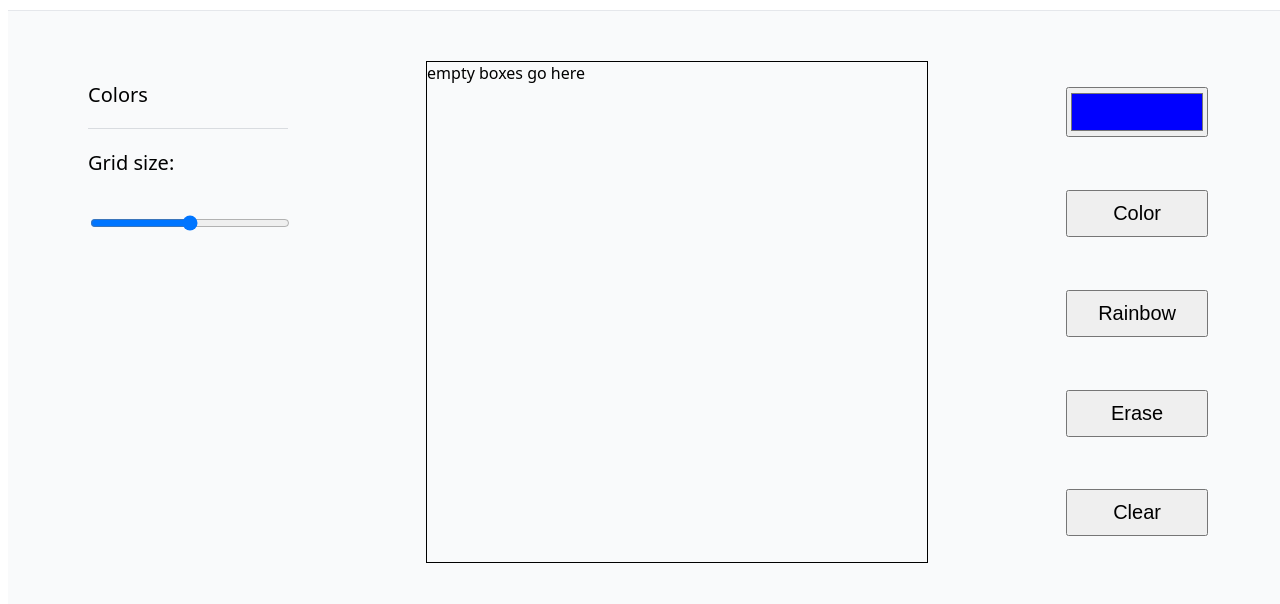
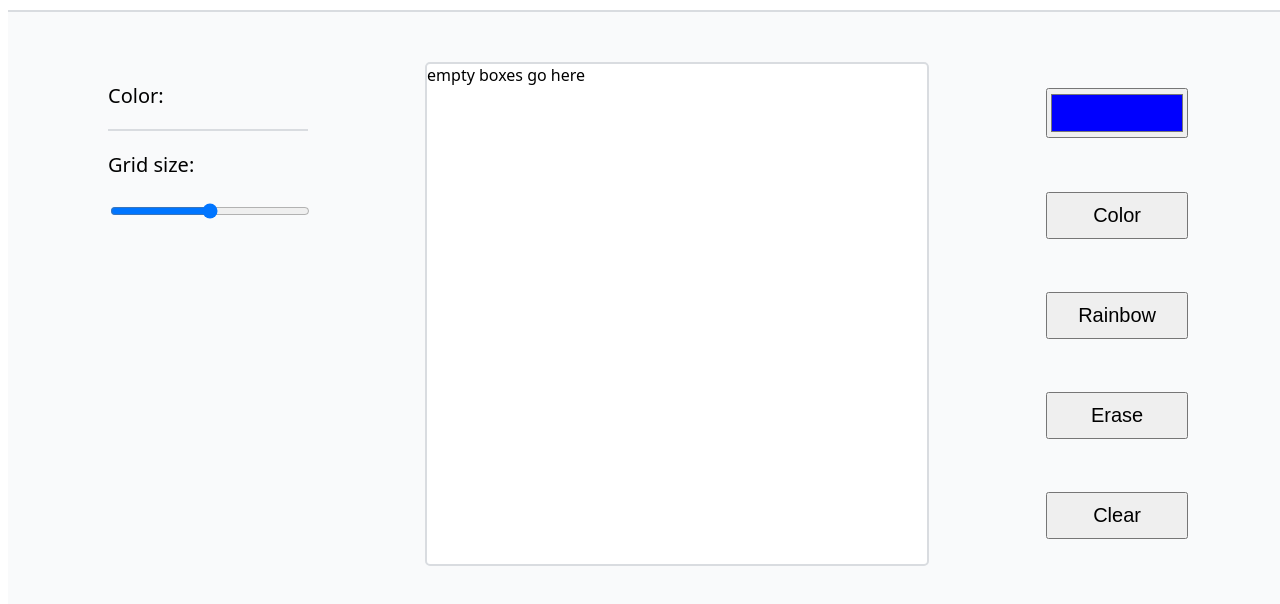
Before and after one commit to rjon82/Etch-a-sketch, a plain HTML site: page index.html in a window 1280 px wide. Shown: the part 84-688 px from the top of the page. Drawn offline with Linux system fonts and the light colour scheme.

Commit message:
edited grid design

```diff
--- a/index.html
+++ b/index.html
@@ -18,9 +18,9 @@
         <div id= "content">
             <div id="left_column">
                 <div id="color_selection">
-                    <p>Colors</p>
+                    <p>Color: </p>
                 </div>
-                <p>Grid size:</p>
+                <p>Grid size: </p>
                 <input type="range" id="slider" name="slider" min="0" max="50" value="25" step="1">
             </div>
             <div id="grid">empty boxes go here</div>
@@ -31,7 +31,7 @@
                     <button id="rainbow_brush">Rainbow</button>
                     <button id="erase">Erase</button>
                     <button id="clear_drawing">Clear</button>
-            </div>
+                </div>
             </div>
         </div>
     </div>
--- a/styles.css
+++ b/styles.css
@@ -3,6 +3,8 @@ html,body {
     height: 100%;
     display: flex;
     flex-direction: column;
+    align-content: center;
+    overflow: hidden;
 }
 
 body {
@@ -17,34 +19,37 @@ body {
 }
 
 #container {
-    flex-grow: 1;
+    height: 100%;
     background-color: rgb(249, 250, 251);
 }
 
 #content {
     display: flex;
     justify-content: space-around;
-    border-top:1px solid rgb(229 231 235);
-    padding-top: 50px;
+    border-top:2px solid rgb(217, 220, 224);
+    padding: 50px 100px;
     flex-wrap: wrap
+
 }
 
 #slider {
     width: 100%;
+    margin-top: -20px;
 }
 
 #left_column {
     min-width: 200px;
-    padding-left: 80px;
     font-size: 15pt;
 }
 
 #color_selection {
-    border-bottom: 1px solid rgb(217, 220, 224);
+    border-bottom: 2px solid rgb(217, 220, 224);
 }
 
 #grid {
-    border: 1px solid black;
+    background-color: white;
+    border: 2px solid rgb(217, 220, 224);
+    border-radius: 1%;
     min-width: 500px;
     min-height: 500px;
     margin: auto;
@@ -56,7 +61,6 @@ body {
     min-height: 100%;
     justify-content: space-around;
     align-items: center;
-    padding-right: 80px;
 }
 
 button{
@@ -66,7 +70,7 @@ button{
 
 }
 
-input{
+input#colorpicker{
     width: 100%;
     height: 50px;
     padding: -20;
```
